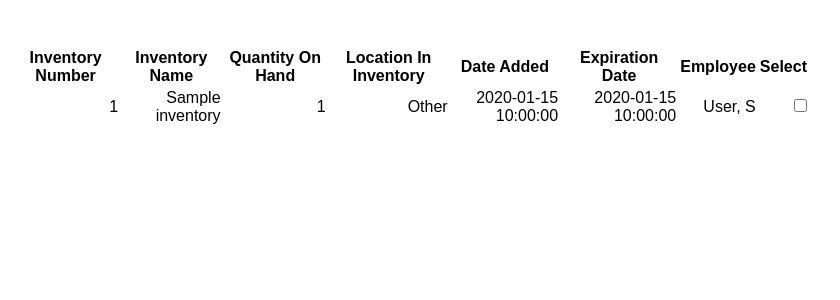
After one commit to cjaros1/PreppingProgram, a Flask app: page /inventory in a window 1280 px wide. The commit adds this page. Shown: the top 300 px of the page, without its empty margins (0-840 px from the left). Run offline with Flask 2, Linux system fonts and the light colour scheme; tables that the repository leaves empty hold one stand-in row (values such as "Sample post").

Commit message:
added inventory.html and can list the inventory

```diff
--- a/main.py
+++ b/main.py
@@ -128,37 +128,64 @@ def clockout():
 def manager():
     return render_template('manager.html',title='Manager', error="", clocked_in=clocked_in)
 
+@app.route("/inventory",methods=['POST','GET'])
+def inventory():
+    invs=(Inventory.query.all())
+    table=[]
+
+    location=""
+
+
+    for i in range(len(invs)):
+        row=[]
+
+        if invs[i].invLocation=="WIC":
+            location="Walk In Cooler"
+        elif invs[i].invLocation=="FRZ":
+            location="Freezer"
+        elif invs[i].invLocation=="SWB":
+            location="Sandwich Bar"
+        elif invs[i].invLocation=="SAB":
+            location="Salad Bar"
+        else:
+            location="Other"
+
+        emp=Employee.query.filter_by(empID=invs[i].invEmpID).first()
+        row.append(str(invs[i].invID))
+        row.append(str(invs[i].invName))
+        row.append(str(invs[i].invQOH))
+        row.append(location)
+        row.append(str(invs[i].invDateAdded))
+        row.append(str(invs[i].invExpDate))
+        row.append(str(emp.empLName)+", "+str(emp.empFName)[0])
+        table.append(row)
+
+
+    return render_template('inventory.html', title='Inventory', error='', table=table)
+
+
+
 @app.route("/ingredients",methods=['POST','GET'])
 def ingredients():
 
     ings=(Ingredients.query.all())
-
+    table=[]
     for i in range(len(ings)):
-        table_row="<tr>"
-        table_row+="<td>"+str(ings[i].ingID)+"</td>"
-        table_row+="<td>"+str(ings[i].ingName)+"</td>"
-        table_row+="<td align='right'>"+str(ings[i].ingShelfLife)+" hours</td>"
-        table_row+="<td align='right'><input type='checkbox' name=ingid"+str(ings[i].ingID)+"</td>"
-        table_row+="</tr>"
-        table+=table_row
+        row=[]
+        row.append(str(ings[i].ingID))
+        row.append(str(ings[i].ingName))
+        row.append(str(ings[i].ingShelfLife))
+        table.append(row)
 
 
-    return render_template("ingredients.html", title="Ingredients List", table=table, clocked_in=clocked_in)
+    return render_template("ingredients.html", title="Ingredients List", table=table)
 
 @app.route("/preps",methods=['POST','GET'])
 def preps():
-    page_header="<html><head><title> Prepping Program: Preps List</title><link rel= 'stylesheet' type= 'text/css' href= 'static/css/styles.css')'><link rel= 'stylesheet' type= 'text/css' href='static/css/normalize.css') ></head><body>"
-    page_footer="</body></html>"
+
     prepsList=(Preps.query.all())
-    table="<table border='4px'>"
-    table_row="<tr>"
-    table_row+="<th>Prep Number</th>"
-    table_row+="<th>Prep Name</th>"
-    table_row+="<th>Prep Ingredients</th>"
-    table_row+="<th>Prep Shelf Life</th>"
-    table_row+="<th>Checked</th>"
-    table_row+="</tr>"
-    table+=table_row
+    table=[]
+
     for i in range(len(prepsList)):
 
         prepIngs=Ingredients.query.get(prepsList[i].prepIngr1).ingName
@@ -170,16 +197,16 @@ def preps():
             prepIngs+=", "+Ingredients.query.get(prepsList[i].prepIngr4).ingName
         if prepsList[i].prepIngr5:
             prepIngs+=", "+Ingredients.query.get(prepsList[i].prepIngr5).ingName
-        table_row="<tr>"
-        table_row+="<td>"+str(prepsList[i].prepID)+"</td>"
-        table_row+="<td>"+str(prepsList[i].prepName)+"</td>"
-        table_row+="<td>"+prepIngs+"</td>"
-        table_row+="<td align='right'>"+str(prepsList[i].prepShelfLife)+" hours</td>"
-        table_row+="<td align='right'><input type='checkbox' name=prepid"+str(prepsList[i].prepID)+"</td>"
-        table_row+="</tr>"
-        table+=table_row
-    table+="</table>"
-    return page_header+table+page_footer
+
+        row=[]
+        row.append(str(prepsList[i].prepID))
+        row.append(str(prepsList[i].prepName))
+        row.append(prepIngs)
+        row.append(str(prepsList[i].prepShelfLife))
+        table.append(row)
+
+
+    return render_template("preps.html", title="Preps List", table=table)
 
 @app.route("/getemployee", methods=['POST'])
 def getemployee():
--- a/static/css/styles.css
+++ b/static/css/styles.css
@@ -5,8 +5,17 @@ body {
     padding: 10px;
 }
 
-span.error {
+.error {
     color: red;
+}
+
+.invTH {
+    width=1000px;
+}
+
+.invTD {
+    text-align: right;
+    width=400px;
 }
 
 label {
--- /dev/null
+++ b/templates/inventory.html
@@ -0,0 +1,33 @@
+{% extends 'base.html' %}
+{% block content %}
+
+
+
+<table>
+  <tr>
+    <th class="invTH">Inventory Number</th>
+    <th class="invTH">Inventory Name</th>
+    <th class="invTH">Quantity On Hand</th>
+    <th class="invTH">Location In Inventory</th>
+    <th class="invTH">Date Added</th>
+    <th class="invTH">Expiration Date</th>
+    <th class="invTH">Employee</th>
+    <th class="invTH">Select</th>
+  </tr>
+
+{% for row in table %}
+  <tr>
+    <td class="invTD">{{ row[0] }}</td>
+    <td class="invTD">{{ row[1] }}</td>
+    <td class="invTD">{{ row[2] }}</td>
+    <td class="invTD">{{ row[3] }}</td>
+    <td class="invTD">{{ row[4] }}</td>
+    <td class="invTD">{{ row[5] }}</td>
+    <td class="invTD">{{ row[6] }}</td>
+    <td class="invTD"><input type="checkbox" name="invSelect{{ row[0] }}"></td>
+  </tr>
+{% endfor %}
+</table>
+
+
+{% endblock %}
--- a/templates/menu.html
+++ b/templates/menu.html
@@ -7,6 +7,12 @@
 <h1>{{ welcome_msg }}</h1>
 <p>{{ clockin_msg }}</p>
 
+<ul>
+  <li><a href="/ingredients">Ingredients List</a></li>
+  <li><a href="/preps">Preps List</a></li>
+  <li><a href="/inventory">Inventory List</a></li>
+</ul>
+
 
 
 {% endblock %}
```
Also changed, not shown: templates/ingredients.html (+8 -5 lines), templates/preps.html (+19 -1 lines).
